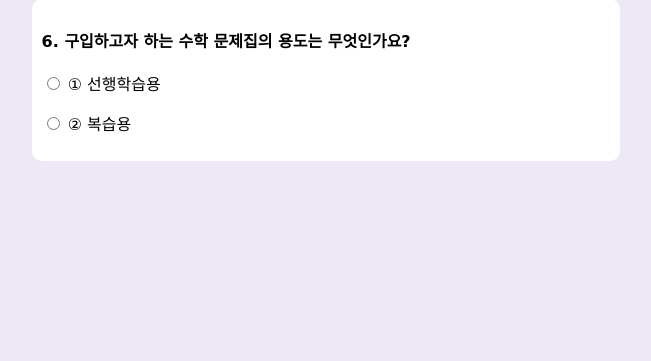
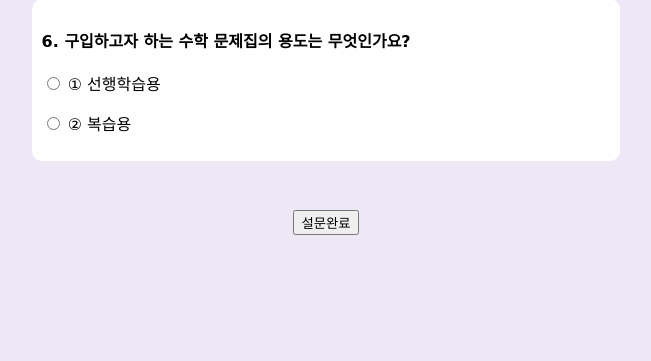
Before and after one commit to purple-cabbage0030/learning_math_website_development, a Flask app: template templates/workbookRecommend.html in a window 1280 px wide. Shown: the part 2413-2774 px from the top of the page, without its empty margins (314-965 px from the left). Before the commit the page ends 2574 px from the top, so only its background shows below. Run offline with Flask 2, Linux system fonts and the light colour scheme; the template is opened without the code that fills it, so the values that code supplies are empty; some web fonts are replaced.

Commit message:
설문완료 버튼 추가

```diff
--- a/templates/workbookRecommend.html
+++ b/templates/workbookRecommend.html
@@ -47,6 +47,13 @@
                 position: relative;
                 margin-left: auto;
                 margin-right: auto;
+        }
+        div#submit{
+            position: relative;
+            margin: 1% auto 10% auto;
+            text-align: center;
+            padding: 0;
+            background-color: rgb(237, 231, 246);
         }
     </style>
 
@@ -243,6 +250,9 @@
         </div>
 
         <br><br>
+        <div id="submit">
+            <input type="submit" value="설문완료">
+        </div>
 
 </form>
 </body>
```
